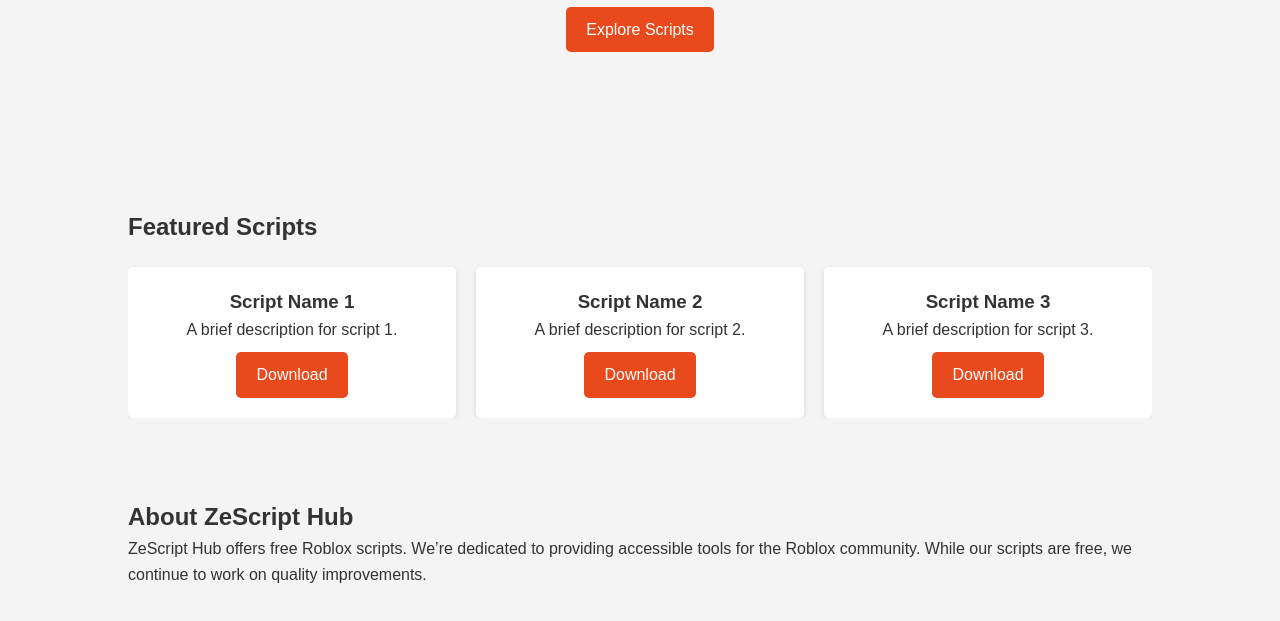
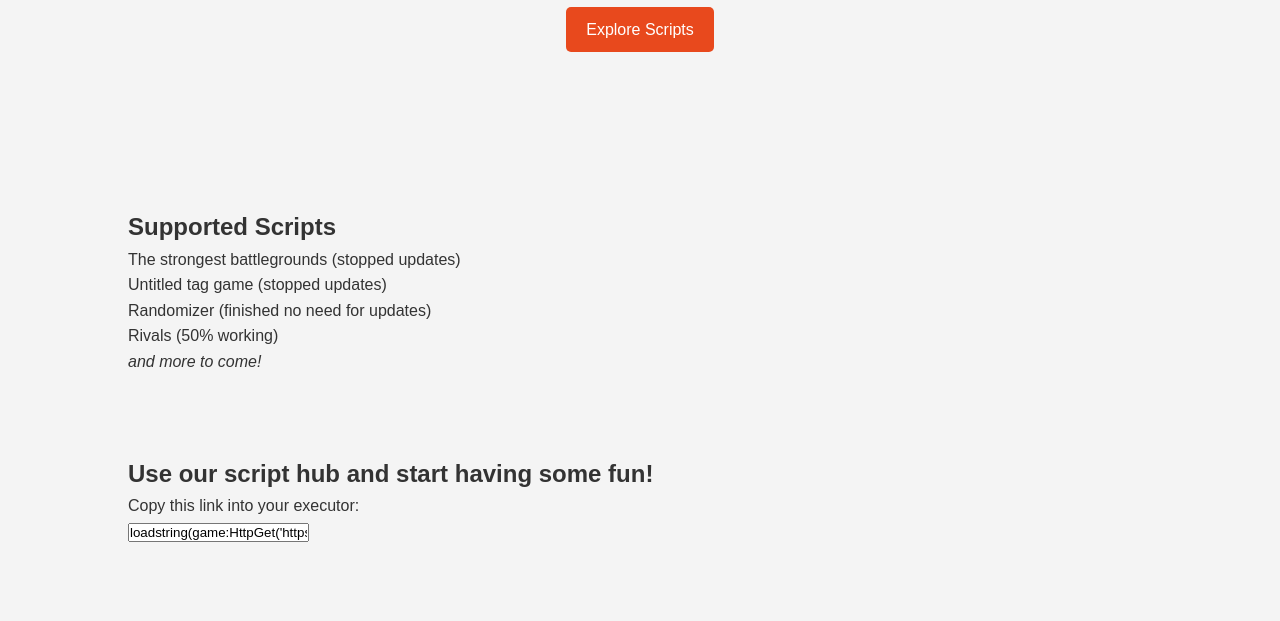
Before and after one commit to XasonYTB/ZeScript-hub, a plain HTML site: page index.html in a window 1280 px wide. Shown: the part 323-944 px from the top of the page. Drawn offline with Linux system fonts and the light colour scheme; a script that the page names is missing.

Commit message:
Update index.html

```diff
--- a/index.html
+++ b/index.html
@@ -2,11 +2,13 @@
 <html lang="en">
 <head>
   <meta charset="UTF-8" />
-  <meta name="viewport" content="width=device-width, initial-scale=1.0" />
+  <meta name="viewport" content="width=device-width, initial-scale=1.0"/>
   <title>ZeScript Hub</title>
-  <link rel="stylesheet" href="style.css" />
+  <link rel="stylesheet" href="style.css"/>
 </head>
 <body>
+  <div class="fade-container">
+
     <header>
       <div class="container header-container">
         <div class="logo">
@@ -25,30 +27,30 @@
     <section id="hero">
       <div class="container hero-container">
         <h2>Welcome to ZeScript Hub</h2>
-      <p>Your source for free Roblox scripts</p>
+        <p class="slogan">fast with less quality scripts</p>
         <a href="#scripts" class="btn">Explore Scripts</a>
       </div>
     </section>
 
     <section id="scripts">
       <div class="container">
-      <h2>Featured Scripts</h2>
-      <div class="script-grid">
-        <div class="script-card">
-          <h3>Script Name 1</h3>
-          <p>A brief description for script 1.</p>
-          <a href="#" class="btn">Download</a>
+        <h2>Supported Scripts</h2>
+        <ul class="script-list">
+          <li>The strongest battlegrounds (stopped updates)</li>
+          <li>Untitled tag game (stopped updates)</li>
+          <li>Randomizer (finished no need for updates)</li>
+          <li>Rivals (50% working)</li>
+          <li><em>and more to come!</em></li>
+        </ul>
       </div>
-        <div class="script-card">
-          <h3>Script Name 2</h3>
-          <p>A brief description for script 2.</p>
-          <a href="#" class="btn">Download</a>
-        </div>
-        <div class="script-card">
-          <h3>Script Name 3</h3>
-          <p>A brief description for script 3.</p>
-          <a href="#" class="btn">Download</a>
-        </div>
+    </section>
+
+    <section id="fun">
+      <div class="container">
+        <h2>Use our script hub and start having some fun!</h2>
+        <div class="executor-box">
+          <p>Copy this link into your executor:</p>
+          <input type="text" readonly value="loadstring(game:HttpGet('https://zescripthub.link/notdone.lua'))()" onclick="this.select();" />
         </div>
       </div>
     </section>
@@ -66,8 +68,8 @@
       <div class="container">
         <h2>Contact Us</h2>
         <p>
-        For inquiries or support, please email us at
-        <a href="mailto:contact@zescripthub.com">contact@zescripthub.com</a>.
+          For support, email us at
+          <a href="mailto:contact@zescripthub.com">contact@zescripthub.com</a>
         </p>
       </div>
     </section>
@@ -78,6 +80,8 @@
       </div>
     </footer>
 
+  </div>
+
   <script src="script.js"></script>
 </body>
 </html>
```
Lines whose indentation alone changed are shown as unchanged.
